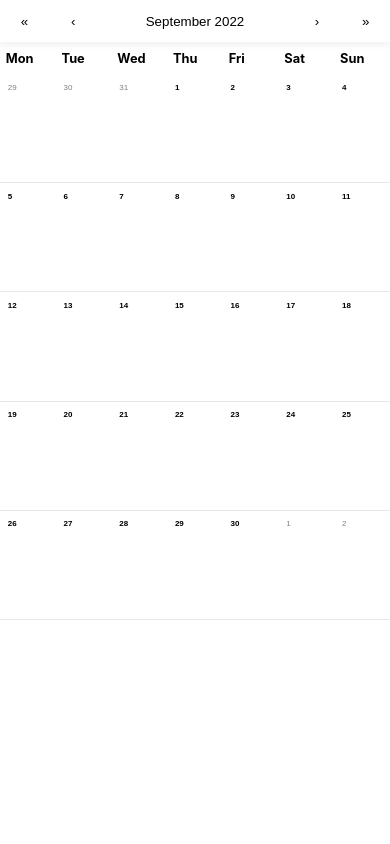
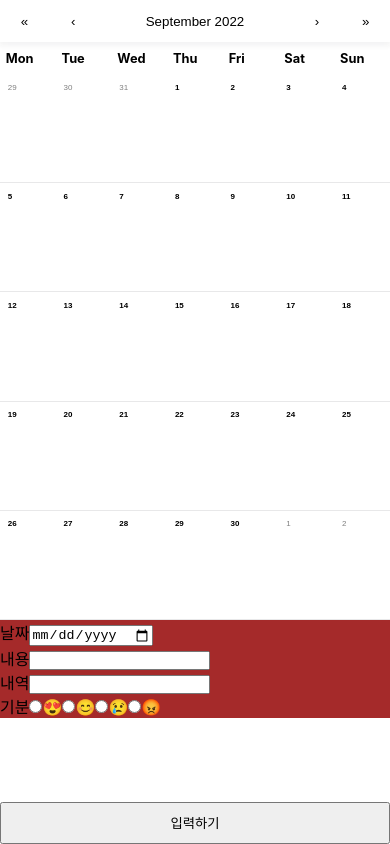
Before and after one commit to EunbinShin/money-calendar, a React (Create React App) app: page / in a window 390 px wide. Built offline with nearby package versions, Linux system fonts and the light colour scheme.

Commit message:
input-form 추가 , modal 내용 추가

```diff
--- a/src/App.js
+++ b/src/App.js
@@ -1,9 +1,13 @@
 import './App.css';
 import MainCalendar from './components/calendar/MainCalendar';
+import MoneyInput from './components/dataform/MoneyInput';
 
 function App() {
   return (
-    <MainCalendar></MainCalendar>
+    <>
+      <MainCalendar></MainCalendar>
+      <MoneyInput></MoneyInput>
+    </>
   );
 }
 
--- /dev/null
+++ b/src/components/dataform/MoneyInput.css
@@ -0,0 +1,18 @@
+/* Mobile */
+@media (max-width: 639px) {
+    *{
+        margin: 0;
+        padding: 0;
+    }
+    .money__input__container{
+        background-color: brown;
+    }
+
+    .money__input__btn{
+        width: 100%;
+        height: 5vh;
+        position: absolute;
+        bottom: 0;
+        z-index: 3;
+    }
+}
--- /dev/null
+++ b/src/components/dataform/MoneyInput.js
@@ -0,0 +1,33 @@
+import React from 'react';
+import './MoneyInput.css';
+
+const MoneyInput = () => {
+    return (
+        <div className='money__input__container'>
+            <button type='button' className='money__input__btn'>입력하기</button>
+            <form>
+                <div>
+                    <label>날짜</label>
+                    <input type="date"></input>
+                </div>
+                <div>
+                    <label>내용</label>
+                    <input type="text"></input>
+                </div>
+                <div>
+                    <label>내역</label>
+                    <input type="number"></input>
+                </div>
+                <div>
+                <label>기분</label>
+                    <label><input type="radio" name="emoji"/>😍</label>
+                    <label><input type="radio" name="emoji"/>😊</label>
+                    <label><input type="radio" name="emoji"/>😢</label>
+                    <label><input type="radio" name="emoji"/>😡</label>
+                </div>
+            </form>
+        </div>
+    );
+};
+
+export default MoneyInput;
```
Also changed, not shown: src/components/modal/PopupModal.js (+18 -1 lines).
